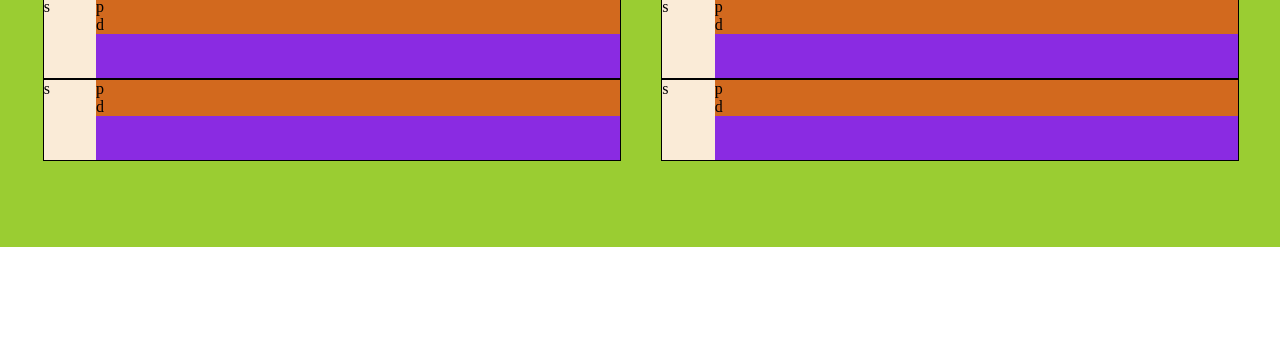
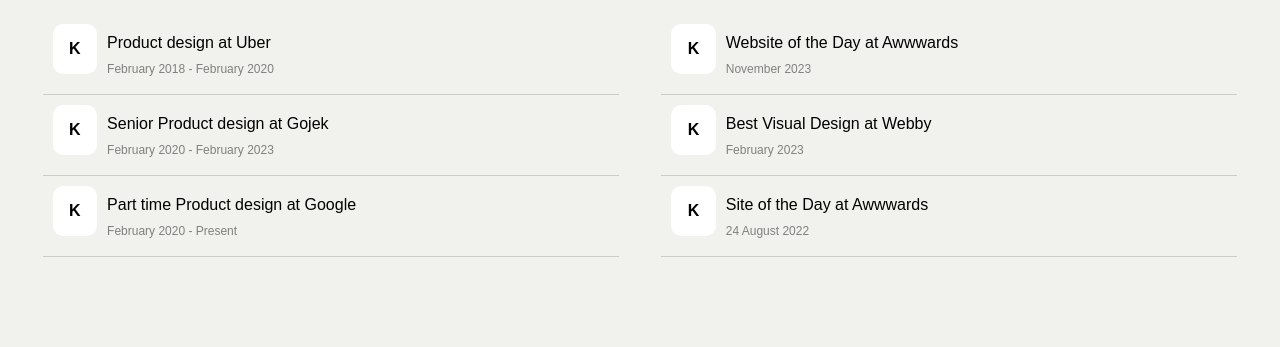
Before and after one commit to karen-hilda/web-karen, a plain HTML site: page index.html in a window 1280 px wide. Shown: the part 633-980 px from the top of the page. Before the commit the page ends 880 px from the top, so only its background shows below. Drawn offline with Linux system fonts and the light colour scheme.

Commit message:
section-2 almost ready

```diff
--- a/index.html
+++ b/index.html
@@ -45,53 +45,53 @@
     </div>
     <div class="section2">
         <div class="card">
-            <div class="service">WORKING EXPERIENCE</div>
+            <div class="service">Working experience</div>
             <div class="list">
                 <div class="item">
-                    <div class="symbol">s</div>
+                    <div class="symbol">K</div>
                     <div class="box">
-                        <div class="product">p</div>
-                        <div class="date">d</div>
+                        <div class="product">Product design at Uber</div>
+                        <div class="date">February 2018 - February 2020</div>
                     </div>
                 </div>
                 <div class="item">
-                    <div class="symbol">s</div>
+                    <div class="symbol">K</div>
                     <div class="box">
-                        <div class="product">p</div>
-                        <div class="date">d</div>
+                        <div class="product">Senior Product design at Gojek</div>
+                        <div class="date">February 2020 - February 2023</div>
                     </div>
                 </div>
                 <div class="item">
-                    <div class="symbol">s</div>
+                    <div class="symbol">K</div>
                     <div class="box">
-                        <div class="product">p</div>
-                        <div class="date">d</div>
+                        <div class="product">Part time Product design at Google</div>
+                        <div class="date">February 2020 - Present</div>
                     </div>
                 </div>
             </div>
         </div>
         <div class="card">
-            <div class="service">AWARDS & RECOGNITIONS</div>
+            <div class="service">Awards & Recognitions</div>
             <div class="list">
                 <div class="item">
-                    <div class="symbol">s</div>
+                    <div class="symbol">K</div>
                     <div class="box">
-                        <div class="product">p</div>
-                        <div class="date">d</div>
+                        <div class="product">Website of the Day at Awwwards </div>
+                        <div class="date">November 2023</div>
                     </div>
                 </div>
                 <div class="item">
-                    <div class="symbol">s</div>
+                    <div class="symbol">K</div>
                     <div class="box">
-                        <div class="product">p</div>
-                        <div class="date">d</div>
+                        <div class="product">Best Visual Design at Webby</div>
+                        <div class="date">February 2023</div>
                     </div>
                 </div>
                 <div class="item">
-                    <div class="symbol">s</div>
+                    <div class="symbol">K</div>
                     <div class="box">
-                        <div class="product">p</div>
-                        <div class="date">d</div>
+                        <div class="product">Site of the Day at Awwwards</div>
+                        <div class="date">24 August 2022</div>
                     </div>
                 </div>
             </div>
--- a/style.css
+++ b/style.css
@@ -90,11 +90,12 @@
 }
 
 .section2 {
-    background-color: yellowgreen;
-    height: 400px;
+    background-color: rgb(241, 241, 237);
+    height: 500px;
     display: flex;
     justify-content: space-evenly;
     align-items: center;
+    font-family: Arial, Helvetica, sans-serif;
 }
 
 .card {
@@ -103,35 +104,43 @@
 }
 
 .service {
-    background-color: red;
     width: 100%;
+    font-size: xx-large;
+    margin-bottom: 30px;
 }
 
 .item {
-    background-color: blue;
     width: 100%;
     height: 80px;
-    border: 1px solid black;
     display: flex;
+    border-bottom: 1px solid rgb(206, 203, 203);
 }
 
 .symbol {
-    background-color: antiquewhite;
-    width: 10%;
-    height: 100%;
+    background-color: white;
+    width: 50px;
+    height: 50px;
+    margin: 10px;
+    font-weight: bold;
+    border-radius: 10px;
+    display: flex;
+    align-items: center;
+    justify-content: center;
 }
 
 .box {
-    background-color: blueviolet;
     width: 100%;
-    height: 100%;
+    height: 60px;
+    padding-top: 20px;
 }
 
 .product {
-    background-color: chocolate;
-
+    display: flex;
+    align-items: center;
+    padding-bottom: 10px;
 }
 
 .date {
-    background-color: chocolate;
+    color: gray;
+    font-size: 12px;
 }
```
